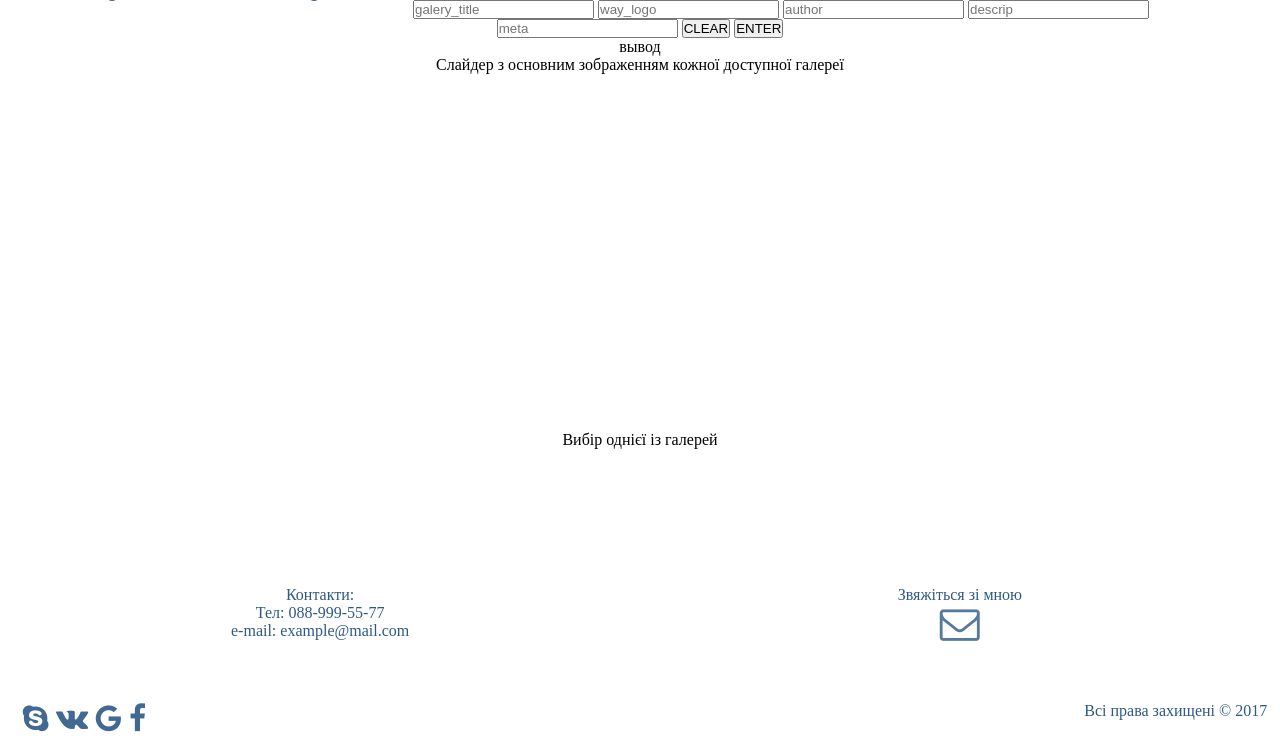
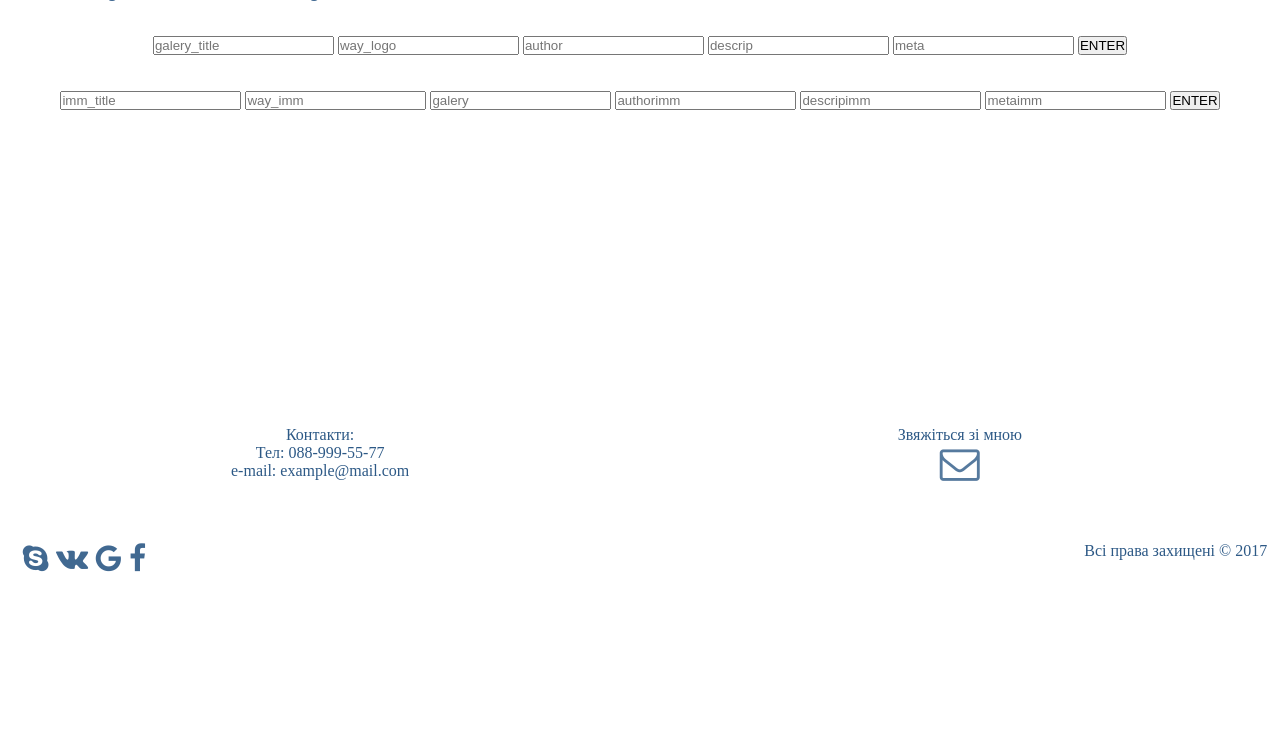
Before and after one commit to SergImmortal/startlearnphp, a PHP site: page /index.php in a window 1280 px wide. Shown: the part 58-803 px from the top of the page. After the commit the page ends 630 px from the top, so only its background shows below. Run offline with PHP 8.4, Linux system fonts and the light colour scheme; tables that the repository leaves empty or names only in its code hold one stand-in row (values such as "Sample post"); some libraries are stand-ins or nearby versions.

Commit message:
add form for image

```diff
--- a/blocks/addgalery.php
+++ b/blocks/addgalery.php
@@ -1,3 +1,5 @@
+<br>
+<br>
 <form method = "POST" action = "add.php">
     <input type="text" name="galery_title" placeholder = "galery_title"/>
     <input type="text" name="way_logo" placeholder = "way_logo"/>
@@ -5,6 +7,5 @@
     <input type="text" name="author" placeholder = "author"/>
     <input type="text" name="descrip" placeholder = "descrip"/>
     <input type="text" name="meta" placeholder = "meta"/>
-    <button>CLEAR</button>
     <button>ENTER</button>
 </form>
--- a/blocks/addimage.php
+++ b/blocks/addimage.php
@@ -0,0 +1,12 @@
+<br>
+<br>
+<form method = "POST" action = "addimm.php">
+    <input type="text" name="imm_title" placeholder = "imm_title"/>
+    <input type="text" name="way_imm" placeholder = "way_imm"/>
+    <input type="text" name="galery" placeholder = "galery"/>
+    <input type="hidden" name="date" value="<?php echo date("m.d.Y"); ?>"/>
+    <input type="text" name="authorimm" placeholder = "authorimm"/>
+    <input type="text" name="descripimm" placeholder = "descripimm"/>
+    <input type="text" name="metaimm" placeholder = "metaimm"/>
+    <button>ENTER</button>
+</form>
--- a/blocks/main.php
+++ b/blocks/main.php
@@ -2,9 +2,28 @@
         <div id = "galery">
 
         <?php
-        include_once "blocks/addgalery.php"
+        include_once "blocks/addgalery.php";
+        include_once "blocks/addimage.php";
+        include_once "sqlconection.php";
         ?>
 
-         <div id="results">вывод</div>Слайдер з основним зображенням кожної доступної галереї</div>
-        <div id = "selectgaleryroom">Вибір однієї із галерей</div>
+         <div id="results"></div><div>
+
+         <?php
+         $query = "SELECT * FROM images WHERE title_g = '23'";
+         $result = mysqli_query($db, $query) or die("Error" . mysqli_error($db));
+
+         $data = array();
+         while($row = mysqli_fetch_assoc($result)){
+             $data[] = $row;
+         };
+
+            foreach ($data as $value){
+                echo '<img style = "widht = 200px;" src ='.$value["way_to_image"].'>';
+
+            };
+         ?>
+
+         </div>
+        <div id = "selectgaleryroom"></div>
     </div>
--- a/css/style.css
+++ b/css/style.css
@@ -158,3 +158,7 @@ div{
     height: 200px;
     width: 96%;
 }
+
+img {
+    height: 300px;
+}
--- a/sqlconection.php
+++ b/sqlconection.php
@@ -10,10 +10,9 @@
     $db = mysqli_connect($servername, $username, $password, $database, $dbport);
 
     // Check connection
-    if (mysqli_connect_errno()) {
-    printf("Не удалось подключиться: %s\n", mysqli_connect_error());
-    exit();
-}
-    echo "Connected successfully (".$db->host_info.")";
-    echo $result
-    ?>
+//    if (mysqli_connect_errno()) {
+//    printf("Не удалось подключиться: %s\n", mysqli_connect_error());
+//    exit();
+//    }
+//    echo "Connected successfully (".$db->host_info.")";
+?>
```
Also changed, not shown: add.php (+9 -0 lines), addimm.php (added, +31 -0 lines).
